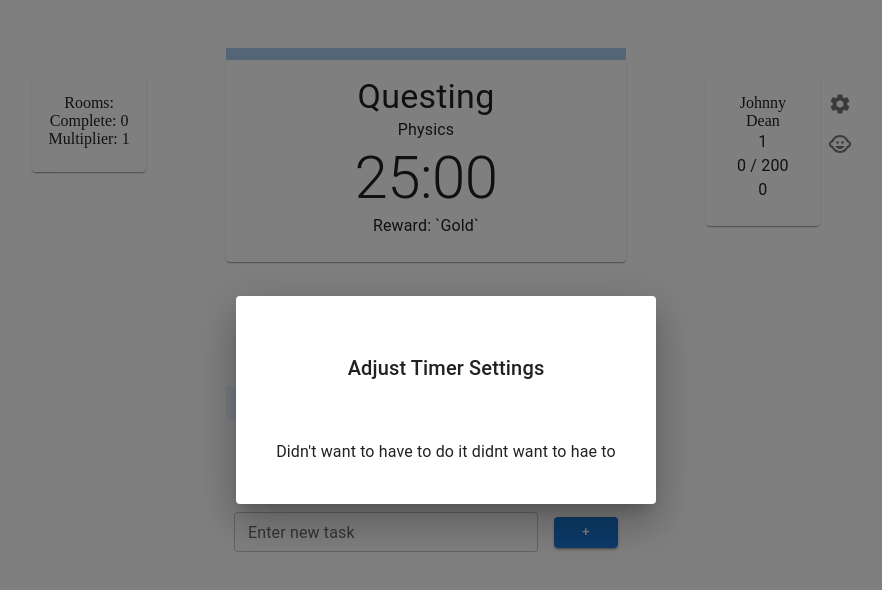
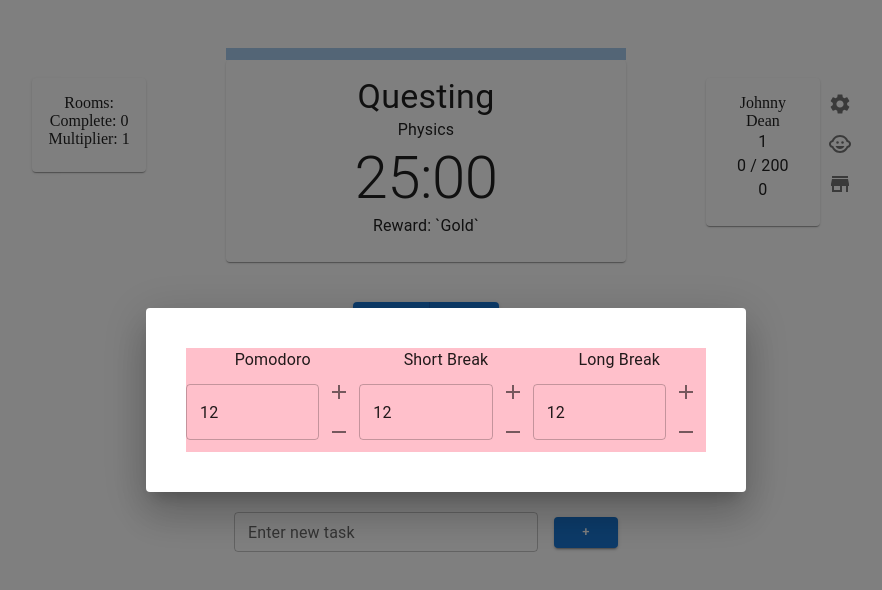
Before and after one commit to FS-CSCI150-F21/FS-CSCI150-F21-Team6, a React (Create React App) app: page / in a window 1280 px wide. Both pictures are taken after a click on the button 1033 px from the left and 104 px from the top of the page. Shown: the top 590 px of the page, without its empty margins (194-1076 px from the left). Built offline with nearby package versions, Linux system fonts and the light colour scheme; data requests are answered from the project's data file.

Commit message:
Work on the start of pomo timer adjustments menu

```diff
--- a/src/App.js
+++ b/src/App.js
@@ -9,9 +9,11 @@ import CharacterDisplay from './components/CharacterDisplay';
 import RoomDisplay from './components/RoomDisplay';
 import QuestDisplay from './components/QuestDisplay';
 import TimeMath from './services/TimeMath';
-import TimerAdjust from "./components/TimerAdjust";
-import FriendsList from "./components/FriendsList";
-import Rewards from './services/Rewards';
+// Menu
+import TimerAdjust from "./components/Menu/TimerAdjust";
+import FriendsList from "./components/Menu/FriendsList";
+import ItemShop from "./components/Menu/ItemShop";
+
 
 function App() {
     // eventually use redux to handle state management across multiple components easier
@@ -119,6 +121,7 @@ function App() {
               <Box>
                   <TimerAdjust/>
                   <FriendsList/>
+                  <ItemShop/>
               </Box>
 
 
--- a/src/components/TimerAdjust.js
+++ b/src/components/Menu/ItemShop.js
@@ -3,19 +3,17 @@ import IconButton from '@mui/material/IconButton';
 import DialogTitle from '@mui/material/DialogTitle';
 import Box from '@mui/material/Box';
 import Dialog from '@mui/material/Dialog';
-import SettingsIcon from '@mui/icons-material/Settings';
+import StoreIcon from '@mui/icons-material/Store';
 import Typography from "@mui/material/Typography";
 import ClickAwayListener from "@mui/material/ClickAwayListener";
 
-const AdjustModal = ({open, handleClose}) => {
+const ItemShopModal = ({open, handleClose}) => {
     return (
 
         <Dialog open={open}>
-
-
             <ClickAwayListener onClickAway={handleClose}>
                 <Box sx={{p: 5}}>
-                    <DialogTitle sx={{textAlign: "center", mb: 5}}> Adjust Timer Settings</DialogTitle>
+                    <DialogTitle sx={{textAlign: "center", mb: 5}}>Item Shop</DialogTitle>
                     <Typography>
                         Didn't want to have to do it didnt want to hae to
                     </Typography>
@@ -26,7 +24,7 @@ const AdjustModal = ({open, handleClose}) => {
     )
 }
 
-const TimerAdjust = () => {
+const ItemShop = () => {
     const [open, setOpen] = useState(false);
 
     const handleClickOpen = () => {
@@ -41,13 +39,13 @@ const TimerAdjust = () => {
     return(
         <Box>
             <IconButton onClick={handleClickOpen}>
-            <SettingsIcon/>
+                <StoreIcon />
             </IconButton>
-        <AdjustModal open={open} handleClose={handleClose} />
+            <ItemShopModal open={open} handleClose={handleClose} />
 
         </Box>
 
     )
 }
 
-export default TimerAdjust
+export default ItemShop
--- /dev/null
+++ b/src/components/Menu/TimerAdjust.js
@@ -0,0 +1,77 @@
+import React, {useState, useEffect} from 'react'
+import IconButton from '@mui/material/IconButton';
+import DialogTitle from '@mui/material/DialogTitle';
+import Box from '@mui/material/Box';
+import Dialog from '@mui/material/Dialog';
+import SettingsIcon from '@mui/icons-material/Settings';
+import Typography from "@mui/material/Typography";
+import ClickAwayListener from "@mui/material/ClickAwayListener";
+import Button from '@mui/material/Button';
+import ButtonGroup from '@mui/material/ButtonGroup';
+
+// for adjust group (move into sep component once functionality is clear)
+import AddIcon from '@mui/icons-material/Add';
+import RemoveIcon from '@mui/icons-material/Remove';
+import TextField from '@mui/material/TextField';
+
+const AdjustBox = ({title}) => {
+
+    return (
+        <Box sx={{display: "flex", textAlign: "center",flexDirection: "column"}}>
+            <Typography>{title}</Typography>
+            <Box sx={{display: "flex", alignItems: "center"}}>
+                {/*value will actually be the toAdjust and the buttons will increment or decrement*/}
+                <TextField value="12" />
+                <ButtonGroup sx={{display: "flex", flexDirection: "column"}}>
+                    <IconButton sx={{borderRadius: 0}}>
+                        <AddIcon />
+                    </IconButton>
+                    <IconButton>
+                        <RemoveIcon />
+                    </IconButton>
+                </ButtonGroup>
+            </Box>
+        </Box>
+    )
+}
+
+const AdjustModal = ({open, handleClose}) => {
+    return (
+            <Dialog open={open}>
+                <ClickAwayListener onClickAway={handleClose}>
+                    <Box sx={{display: "flex", margin: 5, backgroundColor: "pink"}}>
+                        <AdjustBox title={"Pomodoro"}/>
+                        <AdjustBox title={"Short Break"}/>
+                        <AdjustBox title={"Long Break"}/>
+                    </Box>
+                </ClickAwayListener>
+            </Dialog>
+
+    )
+}
+
+const TimerAdjust = () => {
+    const [open, setOpen] = useState(false);
+
+    const handleClickOpen = () => {
+        setOpen(true)
+    }
+
+    const handleClose = () => {
+        console.log('ran')
+        setOpen(false)
+    }
+
+return(
+    <Box>
+        <IconButton onClick={handleClickOpen}>
+            <SettingsIcon/>
+        </IconButton>
+        <AdjustModal open={open} handleClose={handleClose} />
+
+    </Box>
+
+)
+}
+
+export default TimerAdjust
```
Also changed, not shown: src/components/ItemShop.js (deleted), src/components/Menu/FriendsList.js (renamed from src/components/FriendsList.js). Lines whose indentation alone changed are shown as unchanged.
